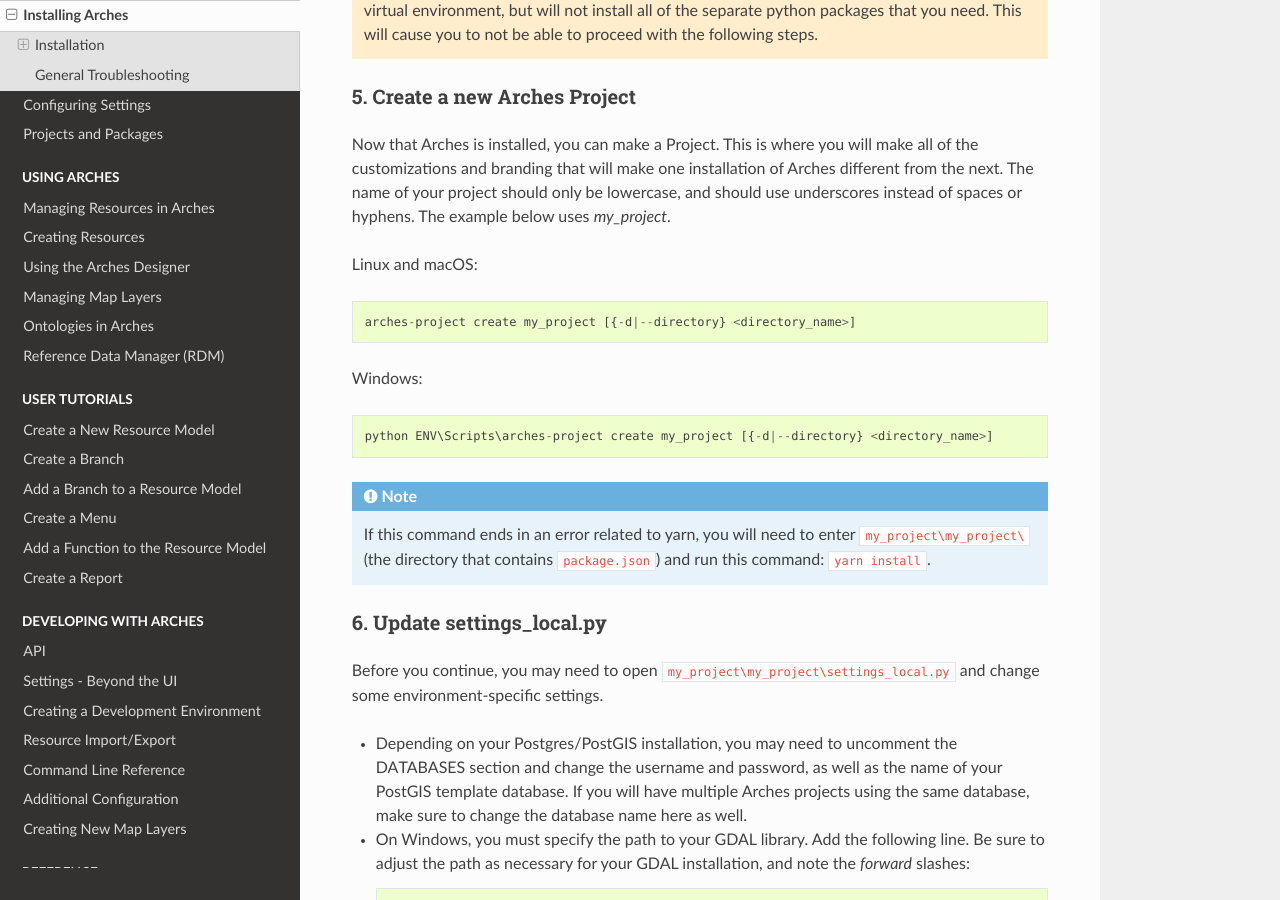
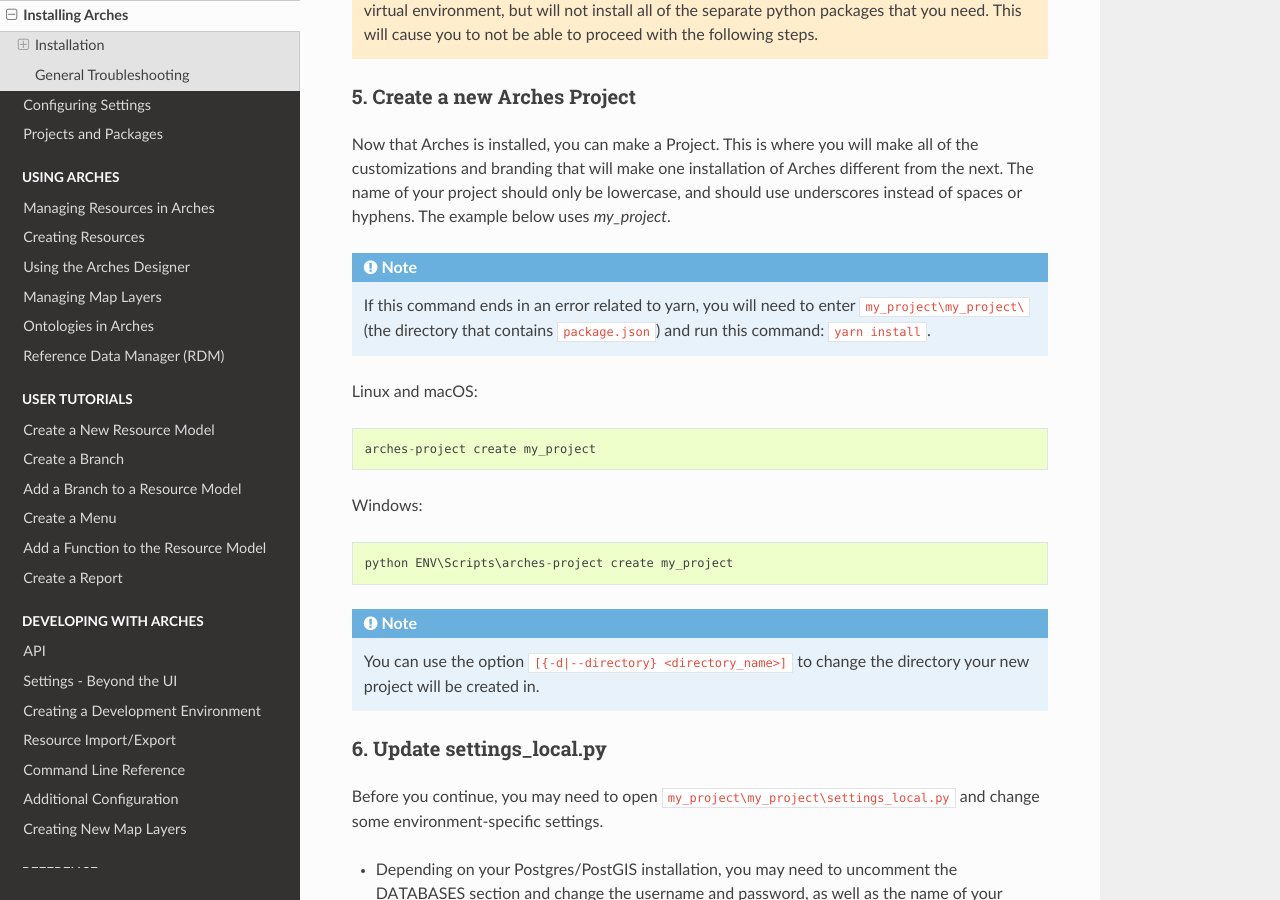
Before and after one commit to archesproject/arches-docs, a Sphinx documentation site: the page built from docs/installation.txt, in a window 1280 px wide and 900 px high, scrolled down 1225 px. Built offline with Sphinx 7.4.7 and the Read the Docs theme 2.0.0, drawn with Linux system fonts in a browser that asks for light colours.

Commit message:
Made minor changes to directory option documentation based on review

```diff
--- a/docs/installation.txt
+++ b/docs/installation.txt
@@ -51,15 +51,20 @@
 
 Now that Arches is installed, you can make a Project. This is where you will make all of the customizations and branding that will make one installation of Arches different from the next. The name of your project should only be lowercase, and should use underscores instead of spaces or hyphens. The example below uses `my_project`.
 
+.. note:: If this command ends in an error related to yarn, you will need to enter ``my_project\my_project\`` (the directory that contains ``package.json``) and run this command: ``yarn install``.
+
 Linux and macOS::
 
-    arches-project create my_project [{-d|--directory} <directory_name>]
+    arches-project create my_project
 
 Windows::
 
-    python ENV\Scripts\arches-project create my_project [{-d|--directory} <directory_name>]
+    python ENV\Scripts\arches-project create my_project
 
-.. note:: If this command ends in an error related to yarn, you will need to enter ``my_project\my_project\`` (the directory that contains ``package.json``) and run this command: ``yarn install``.
+
+.. note:: You can use the option ``[{-d|--directory} <directory_name>]`` to change the directory your new project will be created in.
+
+
 
 6. Update settings_local.py
 ---------------------------
--- a/docs/projects-and-packages.txt
+++ b/docs/projects-and-packages.txt
@@ -84,7 +84,10 @@
 
         .. code-block:: bash
 
-            arches-project create mynewproject [{-d|--directory} <directory_name>]
+            arches-project create mynewproject
+
+        .. note:: You can use the option ``[{-d|--directory} <directory_name>]`` to change the directory your new project will be created in.
+
 
     #. Finally run the `load_package` command using the project's manage.py file.
 
```
Also changed, not shown: docs/command-line-reference.txt (+12 -10 lines), docs/creating-a-development-environment.txt (+5 -2 lines).
